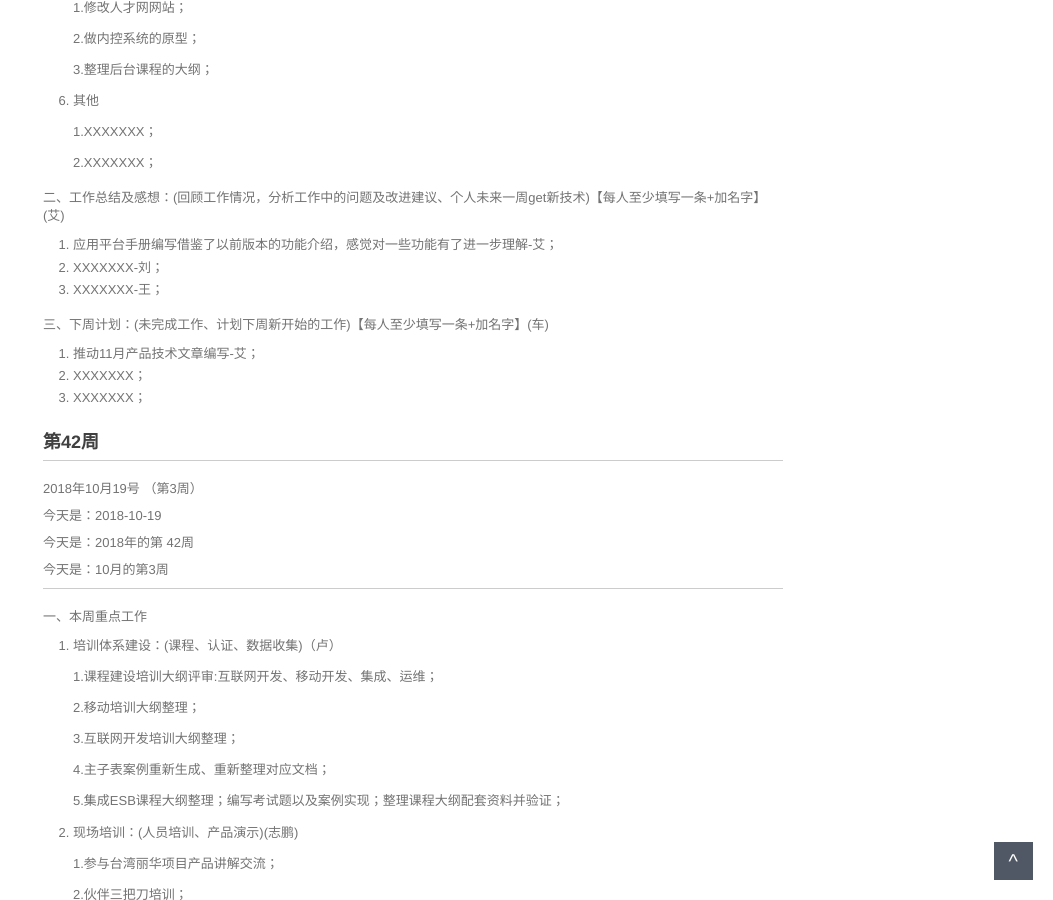
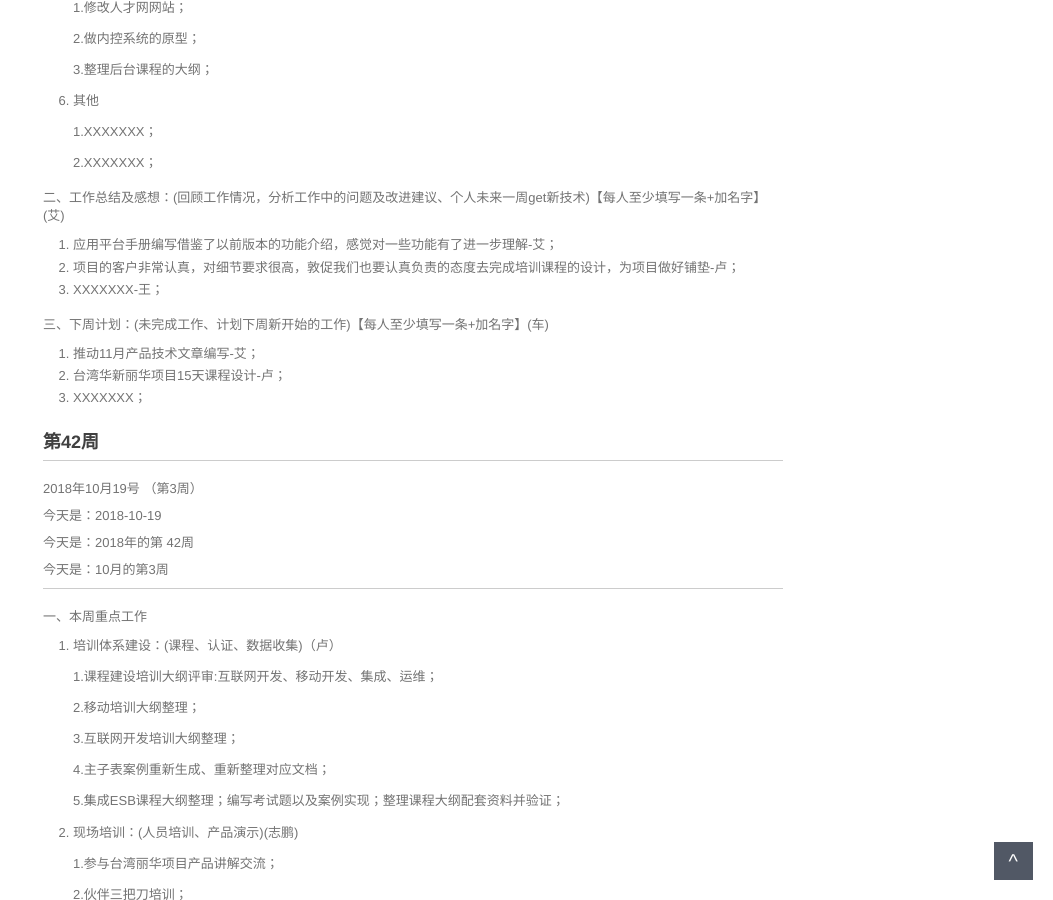
Before and after one commit to walllFlower/blog, a Jekyll site: the page built from _posts/2018-07-17-day_report_cxz.md, in a window 1280 px wide and 900 px high, scrolled down 1130 px. Shown: the whole window, without its empty margins (227-1280 px from the left). Built offline with Jekyll 4.4.1, drawn with Linux system fonts in a browser that asks for light colours; comment, search, counter and statistics services are not loaded.

Commit message:
Update 2018-07-17-day_report_cxz.md

```diff
--- a/_posts/2018-07-17-day_report_cxz.md
+++ b/_posts/2018-07-17-day_report_cxz.md
@@ -77,13 +77,13 @@ categories: 技术运营工作周报
 二、工作总结及感想：(回顾工作情况，分析工作中的问题及改进建议、个人未来一周get新技术)【每人至少填写一条+加名字】(艾)
 
 1. 应用平台手册编写借鉴了以前版本的功能介绍，感觉对一些功能有了进一步理解-艾；
-2. XXXXXXX-刘；
+2. 项目的客户非常认真，对细节要求很高，敦促我们也要认真负责的态度去完成培训课程的设计，为项目做好铺垫-卢；
 3. XXXXXXX-王；
 
 三、下周计划：(未完成工作、计划下周新开始的工作)【每人至少填写一条+加名字】(车)
 
 1. 推动11月产品技术文章编写-艾；
-2. XXXXXXX；
+2. 台湾华新丽华项目15天课程设计-卢；
 3. XXXXXXX；
 
 
```
